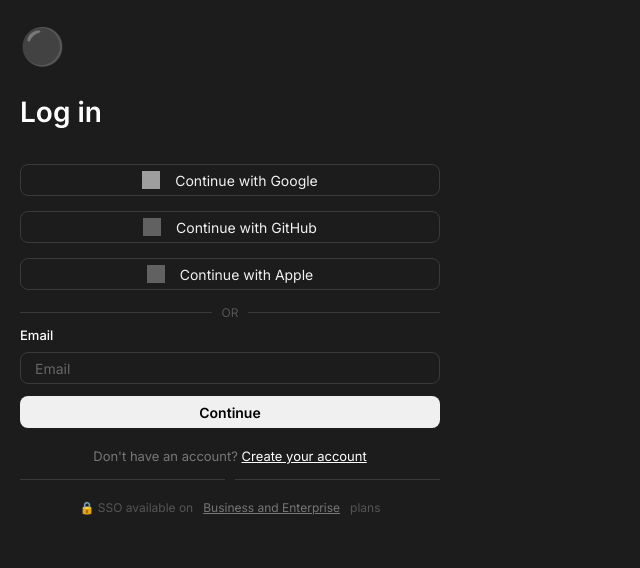
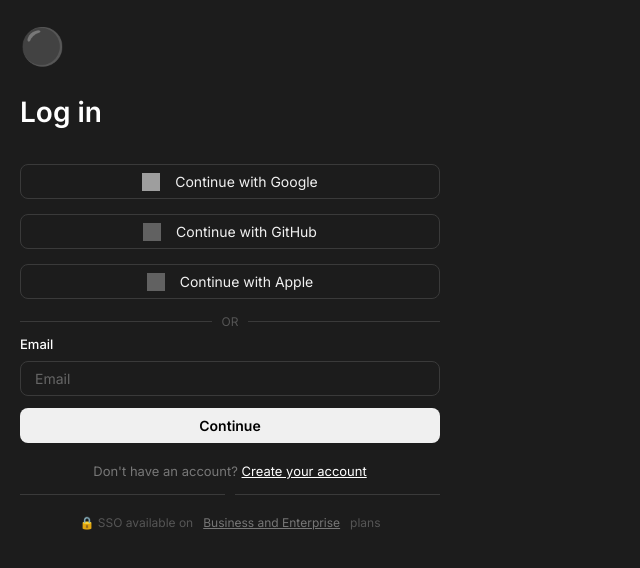
Before and after one commit to realzlight/vaultex, a React (Vite) app in the folder client/: page /login in a window 1280 px wide. Shown: the top 568 px of the page, without its empty margins (0-640 px from the left). Built offline with nearby package versions, Linux system fonts and the light colour scheme; grey boxes are pictures that could not be loaded.

Commit message:
update Login.css

```diff
--- a/client/src/pages/Login.css
+++ b/client/src/pages/Login.css
@@ -1,5 +1,5 @@
 :root {
-  --height: 32px;
+  --height: 35px;
 }
 
 
```
